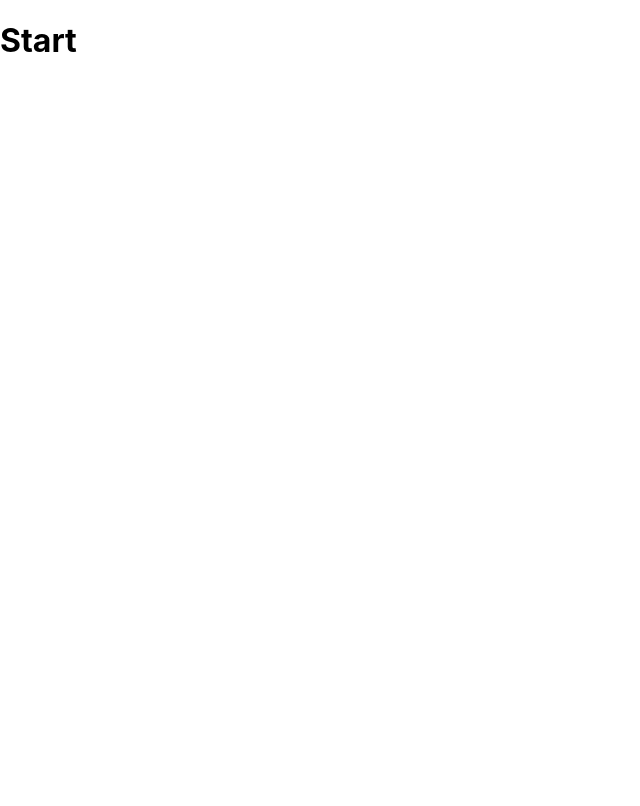
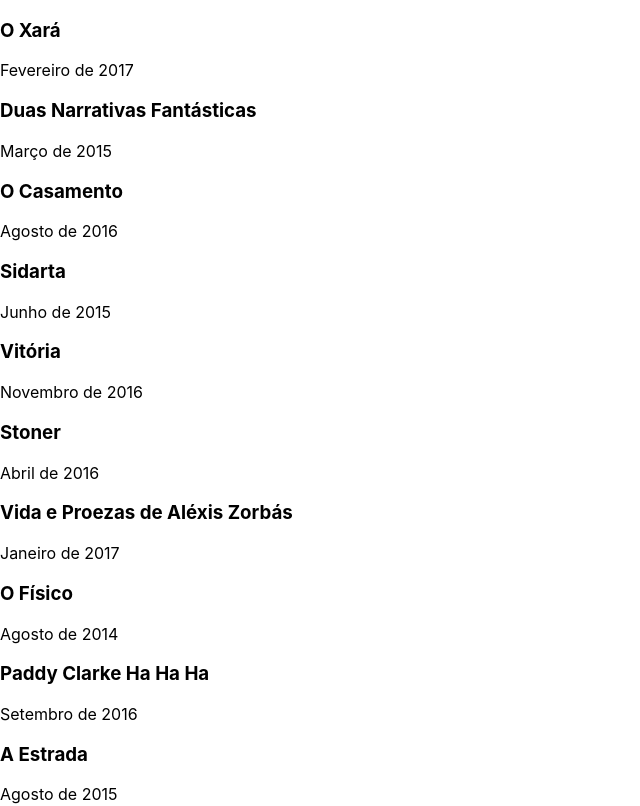
Before and after one commit to andlipe/booksReview, a Next.js app: page / in a window 1280 px wide. Shown: the top 806 px of the page, without its empty margins (0-640 px from the left). Built offline with nearby package versions, Linux system fonts and the light colour scheme.

Commit message:
Criado chamada para as props iniciais

```diff
--- /dev/null
+++ b/app/types/IBooks.ts
@@ -0,0 +1,19 @@
+export type IBook = {
+    objectId: string,
+    pages: number,
+    createdAt: string,
+    updatedAt: string,
+    author: string,
+    name: string,
+    isbn: string,
+    curator: string,
+    cover:{
+        __type: string;
+        name: string;
+        url:string;
+    },
+    edition: string,
+    blocked: boolean,
+    numRatings: number,
+    totalRatings: number,
+}
--- a/pages/api/books.ts
+++ b/pages/api/books.ts
@@ -1,36 +1,16 @@
 import type { NextApiRequest, NextApiResponse } from 'next'
 import books from '../../livros.json';
+import { IBook } from "../../app/types/IBooks";
 
-
-
-type BookType = {
-    objectId: string,
-    pages: number,
-    createdAt: string,
-    updatedAt: string,
-    author: string,
-    name: string,
-    isbn: string,
-    curator: string,
-    cover:{
-        __type: string;
-        name: string;
-        url:string;
-    },
-    edition: string,
-    blocked: boolean,
-    numRatings: number,
-    totalRatings: number,
-}
-type ResponseType = {
-  results: Array<BookType>
+type IResponse = {
+  results: Array<IBook>
 }
 
-type MessageType = {
+type IMessage = {
   message: string;
 }
 
-export default (req: NextApiRequest, res: NextApiResponse<ResponseType | MessageType>) => {
+export default (req: NextApiRequest, res: NextApiResponse<IResponse | IMessage>) => {
   if (req.method === 'GET') {
     return res.status(200).json(books);
   }
--- a/pages/index.tsx
+++ b/pages/index.tsx
@@ -1,14 +1,39 @@
+import { GetServerSideProps } from 'next';
 import Head from 'next/head';
+import React from 'react';
+import { IBook } from '../app/types/IBooks';
+interface HomeProps {
+  bookList: Array<IBook>
+}
 
-export default function Home() {
+export default function Home(props: HomeProps) {
+  const [books, setBooks] = React.useState(props.bookList);
   return (
     <div >
       <Head>
         <title>Create Next App</title>
         <link rel="icon" href="/favicon.ico" />
       </Head>
-
-      <h1>Start</h1>
+      <div>
+        {books.map((book) => (
+          <div key={book.isbn}>
+            <h3>{book.name}</h3>
+            <p>{book.edition}</p>
+          </div>
+        ))}
+      </div>
+      <h1></h1>
     </div>
   )
 }
+
+export const getServerSideProps: GetServerSideProps = async (context) => {
+  const fetchBookList = await fetch('http://localhost:3005/api/books')
+    .then(response => response.json());
+  const bookList = fetchBookList.results;
+    return {
+      props: {
+        bookList,
+      }
+    }
+}
```
